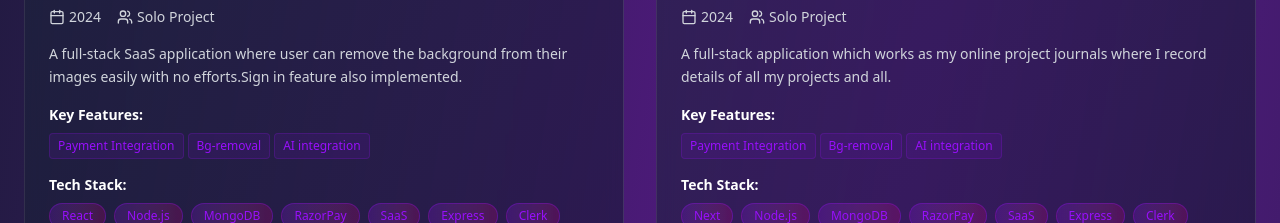
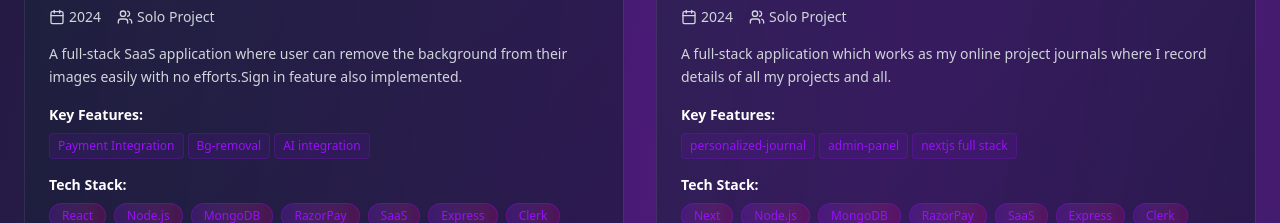
Before and after one commit to Raj-Mayank2/new-portfolio, a React (Vite) app: page / in a window 1280 px wide. Shown: the part 2220-2443 px from the top of the page. Built offline with nearby package versions, Linux system fonts and the light colour scheme.

Commit message:
Update Projects.jsx

```diff
--- a/src/components/Projects.jsx
+++ b/src/components/Projects.jsx
@@ -37,7 +37,7 @@ const Projects = ({ isDarkMode }) => {
       status: "Completed",
       year: "2024",
       team: "Solo Project",
-      features: ["Payment Integration", "Bg-removal", "AI integration"]
+      features: ["personalized-journal", "admin-panel", "nextjs full stack"]
     },
     {
       title: "Movie App",
```
